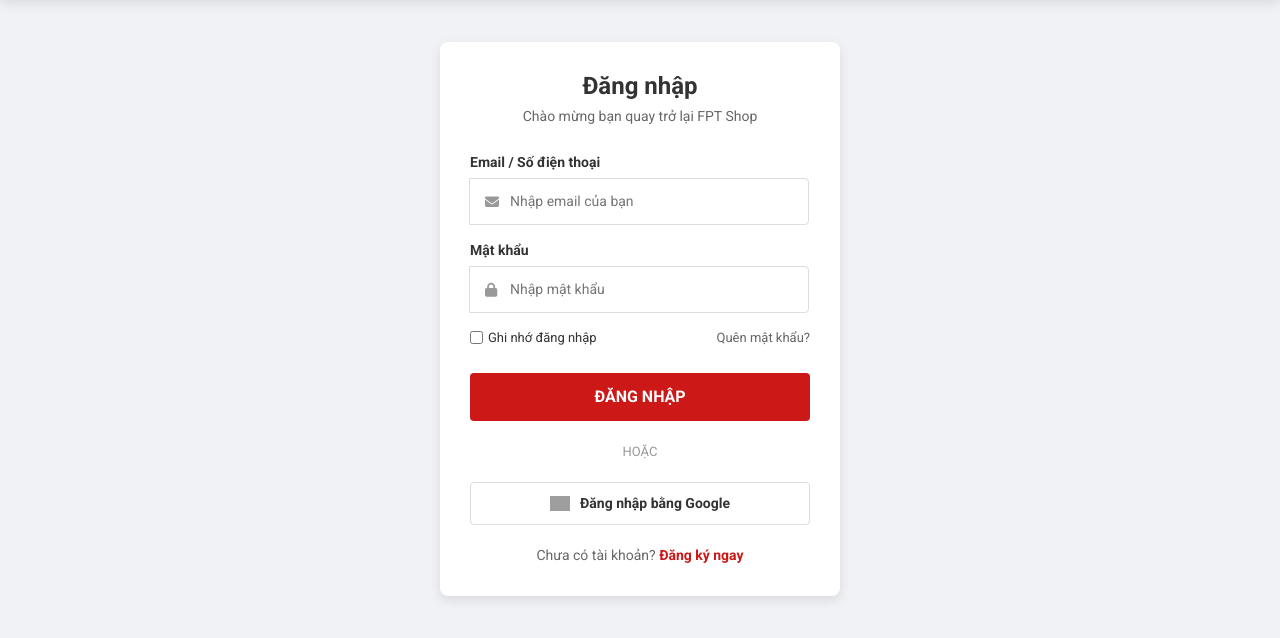
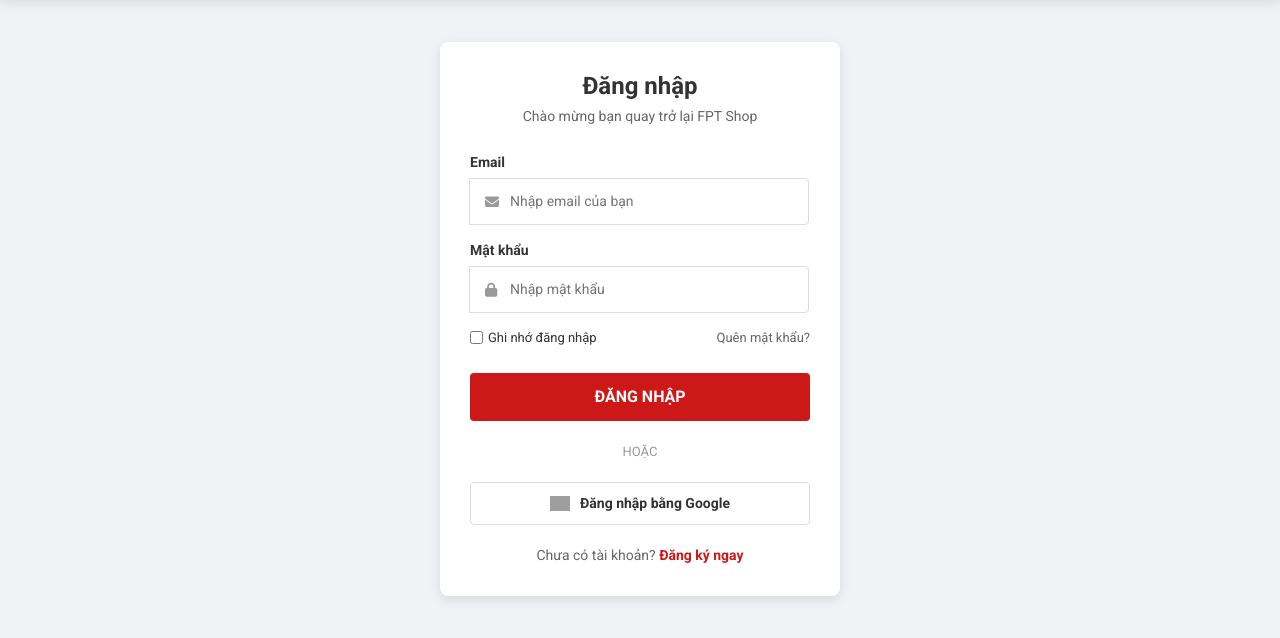
Before and after one commit to Night041104/ThucTapDemo, a PHP site: page /THUCTAPDEMO/dang-nhap in a window 1280 px wide. Shown: the part 148-786 px from the top of the page. Run offline with PHP 8.4, Linux system fonts and the light colour scheme; data comes from the database, SQL or seed files in the repository; some libraries are stand-ins or nearby versions; grey boxes are pictures that could not be loaded.

Commit message:
xoa sdt o dang nhap

```diff
--- a/app/Client/Views/auth/login.php
+++ b/app/Client/Views/auth/login.php
@@ -44,7 +44,7 @@
 
         <form action="index.php?module=client&controller=auth&action=processLogin" method="POST">
             <div class="form-group">
-                <label>Email / Số điện thoại</label>
+                <label>Email </label>
                 <div class="input-group">
                     <i class="fa fa-envelope"></i>
                     <input type="text" name="email" placeholder="Nhập email của bạn" required>
```
